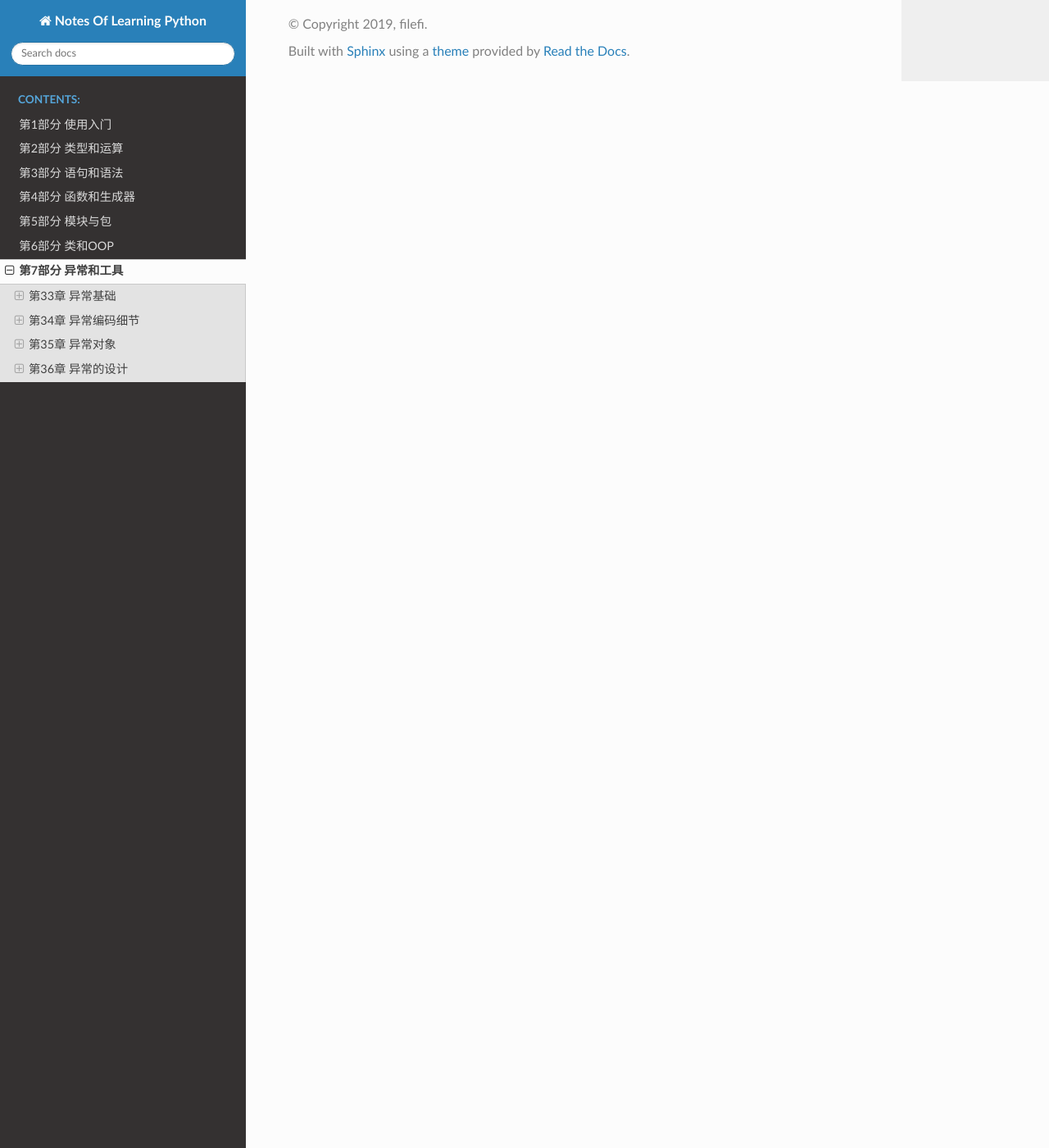
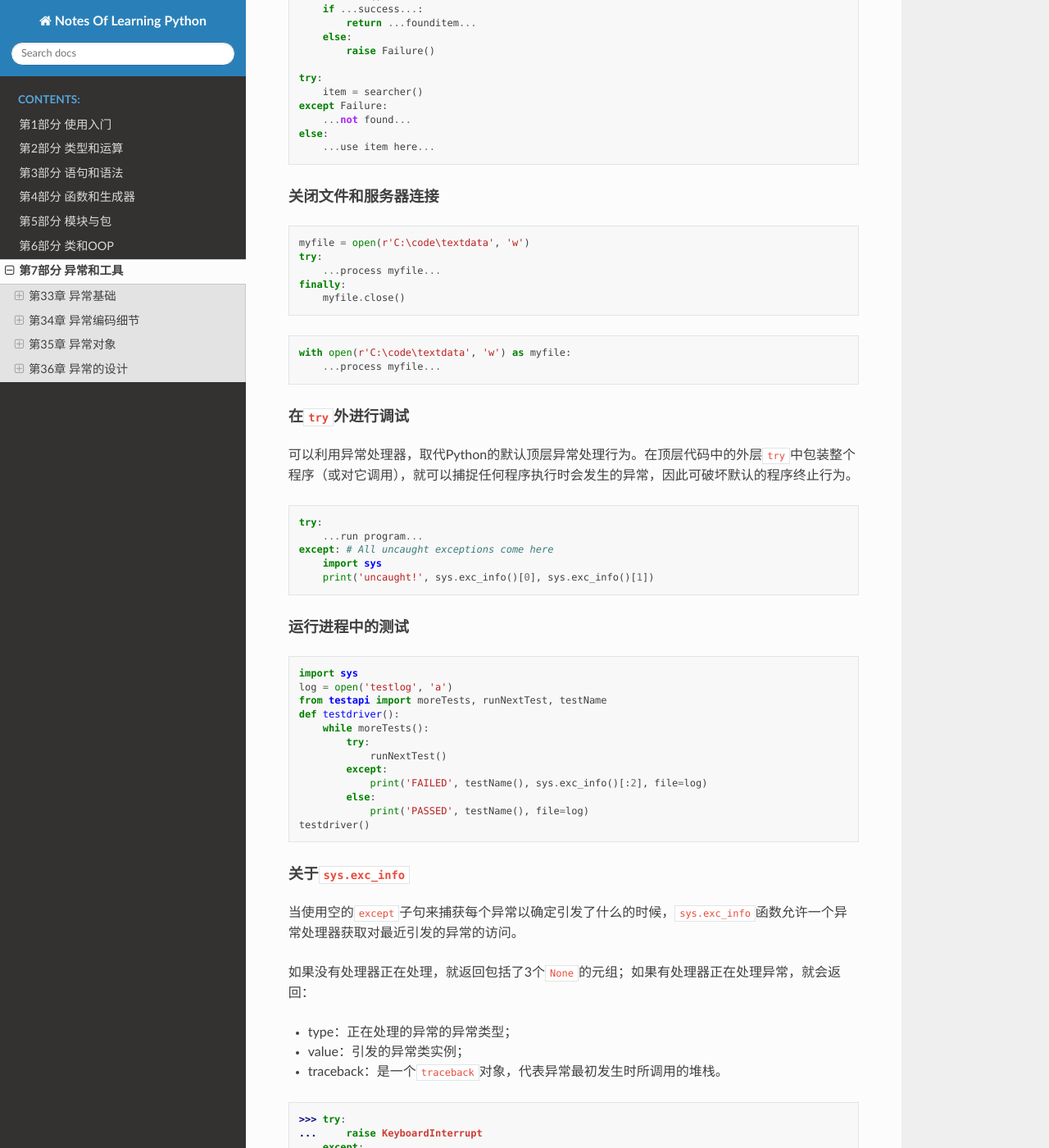
Before and after one commit to filefi/NotesOfLearningPython, a Sphinx documentation site: the page built from source/Part_7_Exceptions_and_Tools.md, in a window 1280 px wide and 1400 px high, scrolled down 27777 px. Shown: the whole window at 82% size. Built offline with Sphinx 7.4.7 and the Read the Docs theme 2.0.0, drawn with Linux system fonts in a browser that asks for light colours; some of the changed text lies outside the part shown.

Commit message:
part 7 finished

````diff
--- a/source/Part_7_Exceptions_and_Tools.md
+++ b/source/Part_7_Exceptions_and_Tools.md
@@ -1340,16 +1340,169 @@ continuing
 
 用户定义的异常也用来引发函数信号，而不是返回调用者状态标志。
 
+```python
+class Found(Exception): pass
+
+def searcher():
+    if ...success...:
+        raise Found()  # Raise exceptions instead of returning flags
+    else:
+        return
+
+try:
+    searcher()
+except Found:              # Exception if item was found
+    ...success...
+else:                      # else returned: not found
+    ...failure...
+```
+
+
+
+```python
+class Failure(Exception): pass
+
+def searcher():
+    if ...success...:
+        return ...founditem...
+    else:
+        raise Failure()
+
+try:
+    item = searcher()
+except Failure:
+    ...not found...
+else:
+    ...use item here...
+```
+
+
+
 #### 关闭文件和服务器连接
+
+```python
+myfile = open(r'C:\code\textdata', 'w')
+try:
+    ...process myfile...
+finally:
+    myfile.close()
+```
+
+```python
+with open(r'C:\code\textdata', 'w') as myfile:
+    ...process myfile...
+```
+
+
 
 #### 在`try`外进行调试
 
 可以利用异常处理器，取代Python的默认顶层异常处理行为。在顶层代码中的外层`try`中包装整个程序（或对它调用），就可以捕捉任何程序执行时会发生的异常，因此可破坏默认的程序终止行为。
 
+```python
+try:
+    ...run program...
+except: # All uncaught exceptions come here
+    import sys
+    print('uncaught!', sys.exc_info()[0], sys.exc_info()[1])
+```
+
+#### 运行进程中的测试
+
+```python
+import sys
+log = open('testlog', 'a')
+from testapi import moreTests, runNextTest, testName
+def testdriver():
+    while moreTests():
+        try:
+            runNextTest()
+        except:
+            print('FAILED', testName(), sys.exc_info()[:2], file=log)
+        else:
+            print('PASSED', testName(), file=log)
+testdriver()
+```
+
+#### 关于`sys.exc_info`
+
+当使用空的`except`子句来捕获每个异常以确定引发了什么的时候，`sys.exc_info`函数允许一个异常处理器获取对最近引发的异常的访问。
+
+如果没有处理器正在处理，就返回包括了3个`None`的元组；如果有处理器正在处理异常，就会返回：
+
+- type：正在处理的异常的异常类型；
+- value：引发的异常类实例；
+- traceback：是一个`traceback`对象，代表异常最初发生时所调用的堆栈。
+
+```python
+>>> try:
+...     raise KeyboardInterrupt
+... except:
+...     import sys
+...     print(sys.exc_info())
+...
+(<class 'KeyboardInterrupt'>, KeyboardInterrupt(), <traceback object at 0x7f3b93a86788>)
+```
+
+#### 显示错误和Tracebacks
+
+`sys.exc_info`返回结果中的异常追踪对象`traceback`可被标准库模块`traceback`用来手动地生成标准错误消息和栈显示：
+
+```python
+# badly.py
+
+import traceback
+
+def inverse(x):
+    return 1 / x
+
+try:
+    inverse(0)
+except Exception:
+    traceback.print_exc(file=open('badly.exc', 'w'))
+print('Bye')
+```
+
+```
+c:\code> python badly.py
+Bye
+c:\code> type badly.exc
+Traceback (most recent call last):
+File "badly.py", line 7, in <module>
+inverse(0)
+File "badly.py", line 4, in inverse
+return 1 / x
+ZeroDivisionError: division by zero
+```
+
 
 
 ### 36.3 异常设计建议和陷阱
 
+#### 什么应该被包装
 
+#### 避免使用空`except`和`Exception`
+
+#### 使用基于类的异常分类
 
 ### 36.4 核心语言总结
+
+#### Python工具集
+
+一般而言，Python提供了一个有层次的工具集：
+
+- 内置工具：像字符串、列表以及字典这些内置类型。
+- Python扩展：就更重要的任务来说，你可以编写自己的函数、模块以及类，来扩展Python。
+- 已编译的扩展：Python也可以使用C或C++这样的外部语言所编写的模块进行扩展。
+
+#### 大型项目的开发工具
+
+- PyDoc和文档字符串
+- PyChecker和PyLint
+- PyUnit（unittest）
+- doctest
+- IDE
+- 配置工具
+  - `profile`模块
+- 调试器
+- 发布工具：`py2exe`，`PyInstaller`，eggs打包
````
